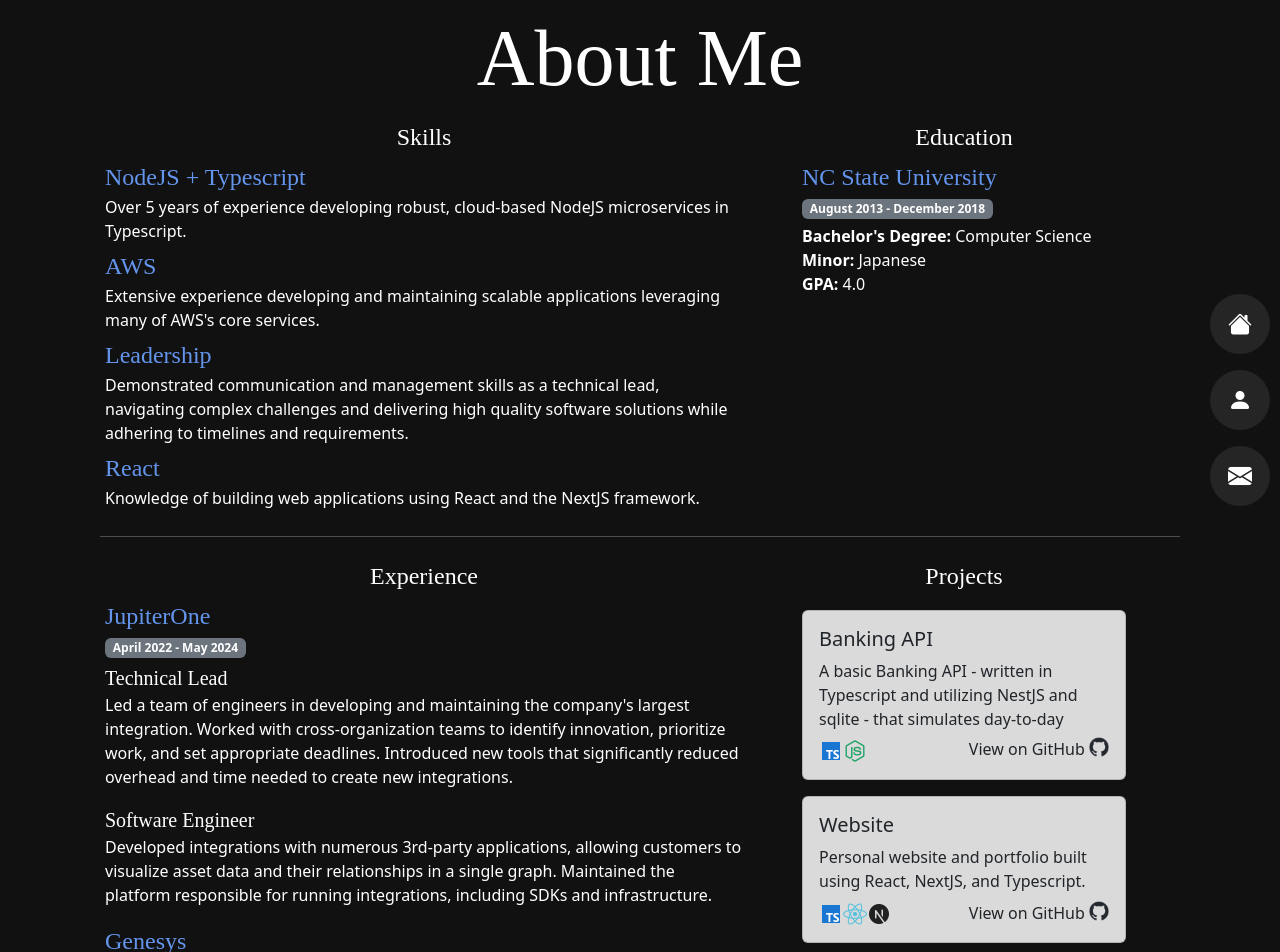
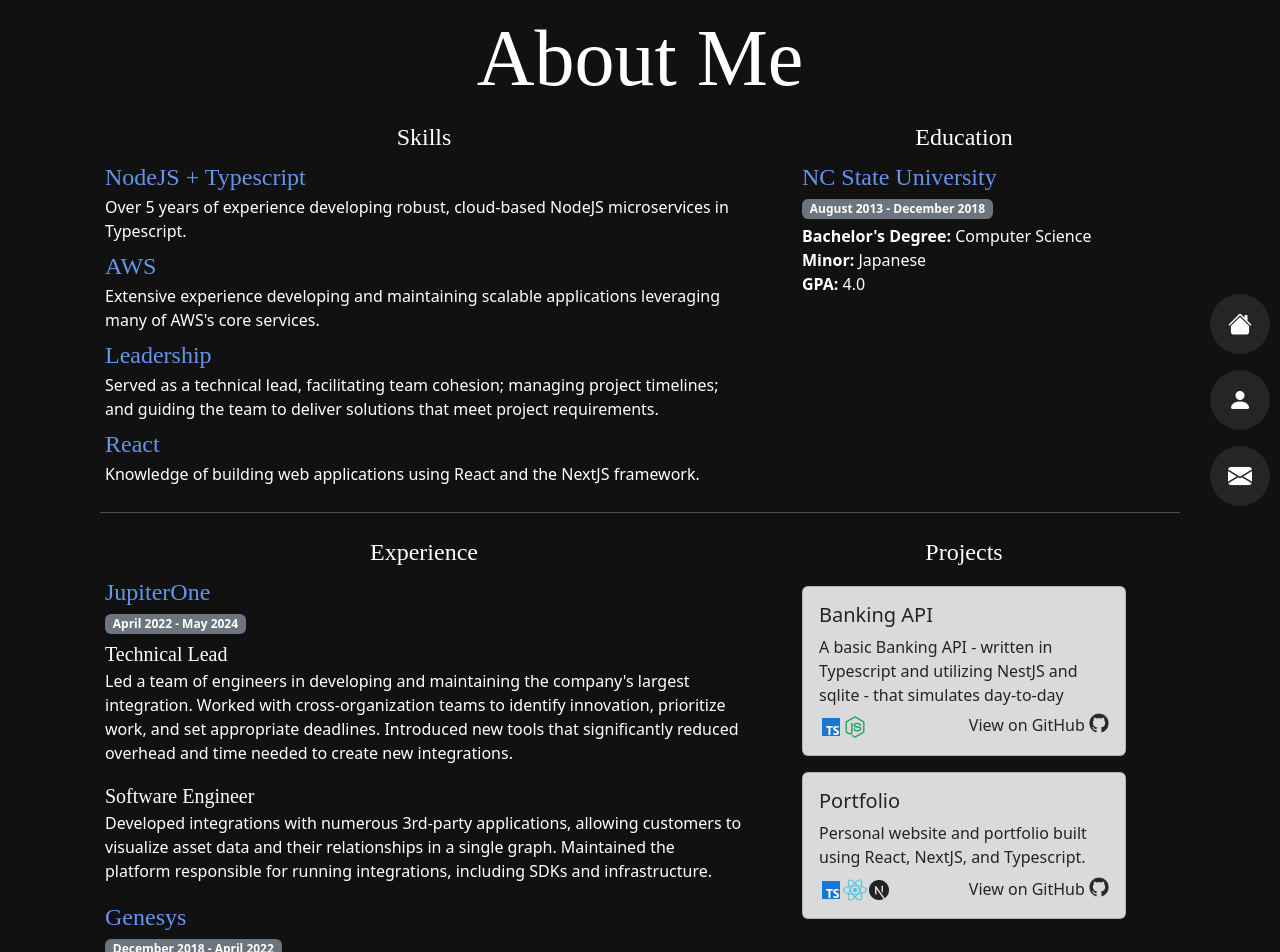
Before and after one commit to JakeFerrero/portfolio, a Next.js app: page /portfolio/about in a window 1280 px wide. Shown: the top 952 px of the page. Built offline with nearby package versions, Linux system fonts and the light colour scheme.

Commit message:
Update text for leadership skill

```diff
--- a/src/app/about/page.tsx
+++ b/src/app/about/page.tsx
@@ -28,7 +28,7 @@
             <li className={style.litem}>
               <SkillCard
                 title="Leadership"
-                description="Demonstrated communication and management skills as a technical lead, navigating complex challenges and delivering high quality software solutions while adhering to timelines and requirements."
+                description="Served as a technical lead, facilitating team cohesion; managing project timelines; and guiding the team to deliver solutions that meet project requirements."
               />
             </li>
             <li className={style.litem}>
@@ -95,8 +95,8 @@
             </li>
             <li className={style.projectlitem} style={{ marginTop: '16px', marginBottom: '16px' }}>
               <ProjectCard
-                name="Website"
-                link="https://github.com/JakeFerrero/website"
+                name="Portfolio"
+                link="https://github.com/JakeFerrero/portfolio"
                 tools={['Typescript', 'React', 'NextJS']}
                 description="Personal website and portfolio built using React, NextJS, and Typescript."
               />
```
